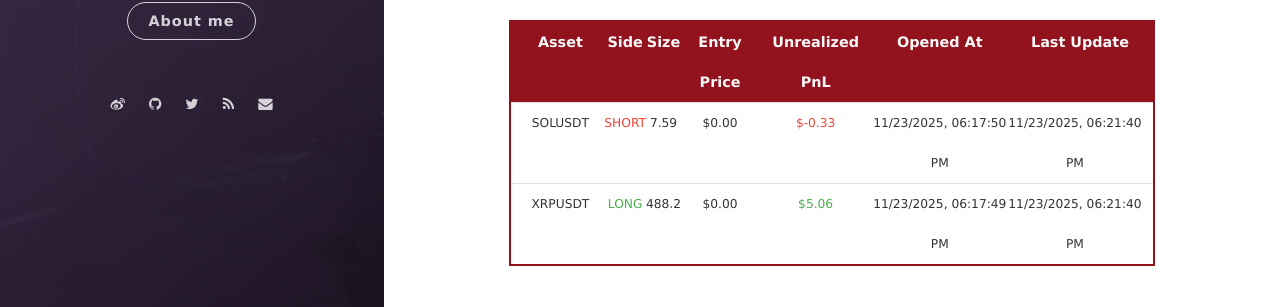
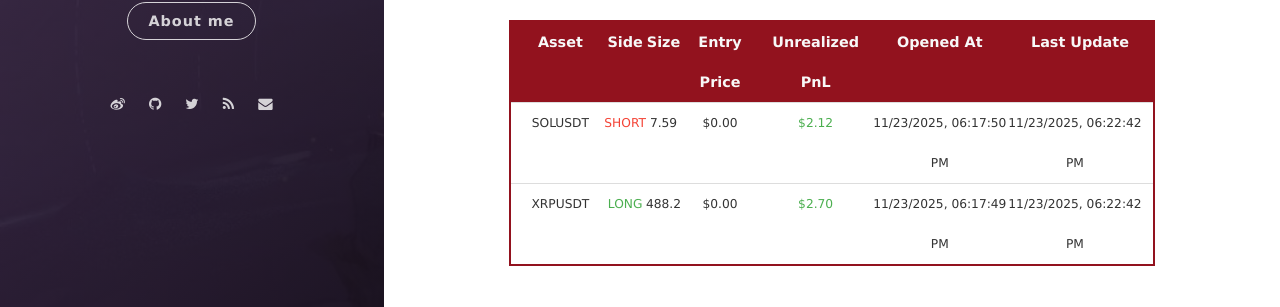
Before and after one commit to leeyegy/leeyegy.github.io, a Jekyll site: the page built from live-trading.html, in a window 1280 px wide and 945 px high. Shown: the part 579-886 px from the top of the window. Built offline with Jekyll 4.4.1, drawn with Linux system fonts in a browser that asks for light colours; nearby versions of some CDN libraries.

Commit message:
AccountMonitor: refresh positions 2025-11-24T02:22:42+08:00

```diff
--- a/assets/data/binance/positions.json
+++ b/assets/data/binance/positions.json
@@ -4,17 +4,17 @@
     "side": "SHORT",
     "size": 7.59,
     "entryPrice": 0.0,
-    "unrealizedPnl": -0.32983916,
+    "unrealizedPnl": 2.12111415,
     "openedAt": "2025-11-24T02:17:50+08:00",
-    "reportedAt": "2025-11-24T02:21:40+08:00"
+    "reportedAt": "2025-11-24T02:22:42+08:00"
   },
   {
     "symbol": "XRPUSDT",
     "side": "LONG",
     "size": 488.2,
     "entryPrice": 0.0,
-    "unrealizedPnl": 5.05554045,
+    "unrealizedPnl": 2.69523991,
     "openedAt": "2025-11-24T02:17:49+08:00",
-    "reportedAt": "2025-11-24T02:21:40+08:00"
+    "reportedAt": "2025-11-24T02:22:42+08:00"
   }
 ]
```
